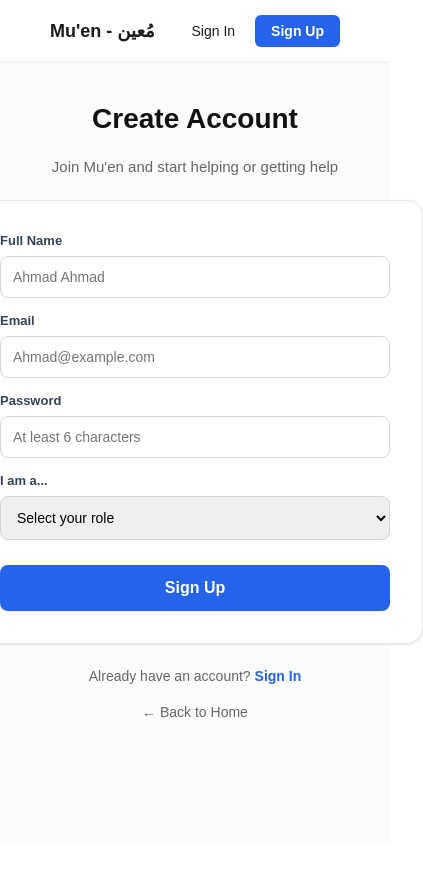
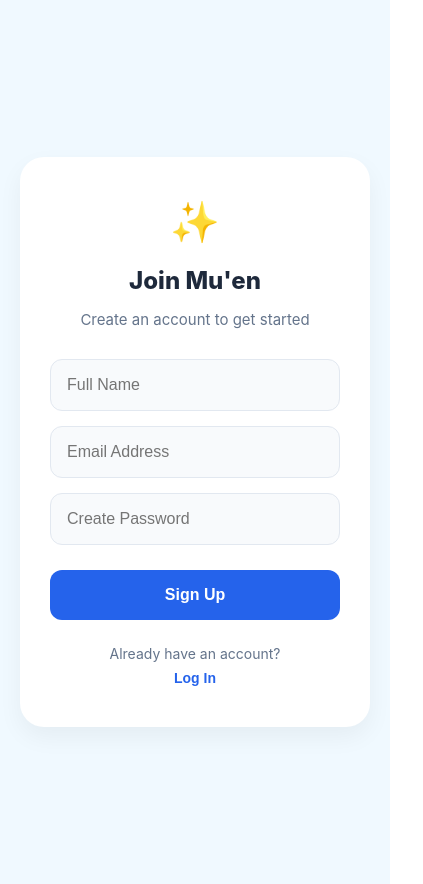
Before and after one commit to dareenqutyshat/resqmed-portal, a React (Create React App) app: page /signup in a window 390 px wide. Shown: the whole page, 423 px wide, since content can reach past the window. Before the commit the page ends 844 px from the top, so only its background shows below. Built offline with nearby package versions, Linux system fonts and the light colour scheme.

Commit message:
style: unified mobile-first login and signup

```diff
--- a/src/App.js
+++ b/src/App.js
@@ -3,6 +3,8 @@ import { BrowserRouter as Router, Routes, Route } from 'react-router-dom';
 import Home from './pages/Home';
 import Login from './pages/Login';
 import Signup from './pages/Signup';
+import Dashboard from './pages/Dashboard';
+
 
 function App() {
   return (
@@ -11,6 +13,7 @@ function App() {
         <Route path="/" element={<Home />} />
         <Route path="/login" element={<Login />} />
         <Route path="/signup" element={<Signup />} />
+        <Route path="/dashboard" element={<Dashboard />} />
       </Routes>
     </Router>
   );
--- a/src/pages/Home.js
+++ b/src/pages/Home.js
@@ -1,42 +1,33 @@
 import React from 'react';
-import { Link } from 'react-router-dom';
+import { useNavigate } from 'react-router-dom';
 
 const Home = () => {
+  const navigate = useNavigate();
+
   return (
-    <div style={pageStyle}>
-      <nav style={navStyle}>
-        <div style={logoStyle}>Mu'en - مُعين</div>
-        <div style={navLinks}>
-          <Link to="/login" style={signInLink}>Sign In</Link>
-          <Link to="/signup" style={signUpButton}>Sign Up</Link>
+    <div style={fullPage}>
+      <div style={heroCard}>
+        <h1 style={logoText}>💙 Mu'en</h1>
+        <h2 style={headline}>Medical Support, Simplified.</h2>
+        <p style={subText}>Connecting patients with volunteers and doctors in one secure portal.</p>
+
+        <div style={buttonGroup}>
+          <button onClick={() => navigate('/signup')} style={primaryBtn}>Get Started</button>
+          <button onClick={() => navigate('/login')} style={secondaryBtn}>Sign In</button>
         </div>
-      </nav>
-
-      <main style={heroSection}>
-        <h1 style={heroTitle}>Mu'en, <br/>Medical Support.</h1>
-        <p style={heroSubtitle}>Connecting patients, doctors, and volunteers in one secure portal.</p>
-        <div style={buttonGroup}>
-          <Link to="/signup" style={primaryBtn}>Get Started</Link>
-          <Link to="/login" style={secondaryBtn}>View Dashboard</Link>
-        </div>
-      </main>
+      </div>
     </div>
   );
 };
 
-const pageStyle = { minHeight: '100vh', backgroundColor: '#fff', fontFamily: 'sans-serif' };
-const navStyle = { display: 'flex', justifyContent: 'space-between', padding: '20px 50px', alignItems: 'center' };
-const logoStyle = { fontWeight: 'bold', fontSize: '22px', color: '#2563eb' };
-const navLinks = { display: 'flex', gap: '20px', alignItems: 'center' };
-const signInLink = { textDecoration: 'none', color: '#475569', fontWeight: '600' };
-const signUpButton = { textDecoration: 'none', backgroundColor: '#2563eb', color: '#fff', padding: '10px 20px', borderRadius: '8px', fontWeight: 'bold' };
-
-const heroSection = { display: 'flex', flexDirection: 'column', alignItems: 'center', justifyContent: 'center', height: '70vh', textAlign: 'center', padding: '0 20px' };
-const heroTitle = { fontSize: '56px', fontWeight: '800', color: '#0f172a', marginBottom: '20px', lineHeight: '1.1' };
-const heroSubtitle = { fontSize: '20px', color: '#64748b', marginBottom: '40px', maxWidth: '600px' };
-
-const buttonGroup = { display: 'flex', gap: '15px' };
-const primaryBtn = { ...signUpButton, padding: '15px 30px', fontSize: '18px' };
-const secondaryBtn = { ...primaryBtn, backgroundColor: '#f1f5f9', color: '#0f172a' };
+// Styles
+const fullPage = { height: '100vh', display: 'flex', alignItems: 'center', justifyContent: 'center', backgroundColor: '#f0f9ff', padding: '20px' };
+const heroCard = { textAlign: 'center', maxWidth: '400px', width: '100%' };
+const logoText = { fontSize: '2.5rem', fontWeight: '800', color: '#2563eb', marginBottom: '10px' };
+const headline = { fontSize: '1.5rem', color: '#1e293b', marginBottom: '15px' };
+const subText = { color: '#64748b', marginBottom: '30px', lineHeight: '1.6' };
+const buttonGroup = { display: 'flex', flexDirection: 'column', gap: '12px' };
+const primaryBtn = { padding: '16px', borderRadius: '12px', border: 'none', backgroundColor: '#2563eb', color: 'white', fontWeight: '700', fontSize: '1rem', cursor: 'pointer' };
+const secondaryBtn = { padding: '16px', borderRadius: '12px', border: '1px solid #cbd5e1', backgroundColor: 'white', color: '#1e293b', fontWeight: '600', fontSize: '1rem', cursor: 'pointer' };
 
 export default Home;
--- a/src/pages/Login.js
+++ b/src/pages/Login.js
@@ -1,96 +1,111 @@
-import React, { useState } from 'react';
-import { useNavigate, Link } from 'react-router-dom';
+import React from 'react';
+import { useNavigate } from 'react-router-dom';
 
 const Login = () => {
   const navigate = useNavigate();
-  const [email, setEmail] = useState('');
-  const [password, setPassword] = useState('');
 
   const handleLogin = (e) => {
     e.preventDefault();
+    // For now, we just navigate to the dashboard
     navigate('/dashboard');
   };
 
   return (
     <div style={pageStyle}>
-      {}
-      <nav style={navStyle}>
-        <div style={logoStyle}>Mu'en - مُعين</div>
-        <div style={navLinks}>
-          <Link to="/login" style={activeNavLink}>Sign In</Link>
-          <Link to="/signup" style={buttonNavLink}>Sign Up</Link>
-        </div>
-      </nav>
+      <div style={cardStyle}>
+        <div style={logoIcon}>💙</div>
+        <h2 style={titleStyle}>Welcome Back</h2>
+        <p style={subtitleStyle}>Log in to your Mu'en account</p>
 
-      <main style={mainContainer}>
-
-        <h1 style={titleStyle}>Welcome Back</h1>
-        <p style={subtitleStyle}>Sign in to your Mu'en account</p>
-
-        <div style={cardStyle}>
         <form onSubmit={handleLogin} style={formStyle}>
-            <div style={inputGroup}>
-              <label style={labelStyle}>Email</label>
           <input
             type="email"
-                placeholder="Ahmad@example.com"
+            placeholder="Email Address"
+            style={inputStyle}
             required
-                style={inputStyle}
-                onChange={(e) => setEmail(e.target.value)}
           />
-            </div>
-
-            <div style={inputGroup}>
-              <label style={labelStyle}>Password</label>
           <input
             type="password"
-                placeholder="Enter your password"
+            placeholder="Password"
+            style={inputStyle}
             required
-                style={inputStyle}
-                onChange={(e) => setPassword(e.target.value)}
           />
-            </div>
 
-            <button type="submit" style={primaryButtonStyle}>Sign In</button>
+          <button type="submit" style={primaryBtn}>
+            Log In
+          </button>
         </form>
-        </div>
 
         <div style={footerStyle}>
-          <span style={footerText}>Don't have an account? </span>
-          <Link to="/signup" style={linkStyle}>Sign Up</Link>
+          <p style={textStyle}>Don't have an account?</p>
+          <button
+            onClick={() => navigate('/signup')}
+            style={linkBtn}
+          >
+            Create Account
+          </button>
         </div>
-
-        <Link to="/" style={backLink}>← Back to Home</Link>
-      </main>
+      </div>
     </div>
   );
 };
 
-// --- Styles ---
-const pageStyle = { minHeight: '100vh', backgroundColor: '#fcfcfc', fontFamily: 'sans-serif' };
-const navStyle = { display: 'flex', justifyContent: 'space-between', padding: '15px 50px', alignItems: 'center', backgroundColor: '#fff', borderBottom: '1px solid #eee' };
-const logoStyle = { fontWeight: 'bold', fontSize: '18px', color: '#1a1a1a' };
-const navLinks = { display: 'flex', gap: '20px', alignItems: 'center' };
-const activeNavLink = { textDecoration: 'none', color: '#1a1a1a', fontSize: '14px' };
-const buttonNavLink = { textDecoration: 'none', backgroundColor: '#2563eb', color: '#fff', padding: '8px 16px', borderRadius: '6px', fontSize: '14px', fontWeight: 'bold' };
+// --- Mobile-First Styles ---
+const pageStyle = {
+  height: '100vh',
+  display: 'flex',
+  alignItems: 'center',
+  justifyContent: 'center',
+  backgroundColor: '#f8fafc',
+  padding: '20px',
+};
 
-const mainContainer = { display: 'flex', flexDirection: 'column', alignItems: 'center', paddingTop: '60px' };
-const iconBox = { width: '48px', height: '48px', backgroundColor: '#2563eb', color: '#fff', borderRadius: '12px', display: 'flex', justifyContent: 'center', alignItems: 'center', fontSize: '24px', marginBottom: '20px' };
-const titleStyle = { fontSize: '28px', fontWeight: 'bold', margin: '0 0 8px 0', color: '#111' };
-const subtitleStyle = { color: '#666', marginBottom: '30px', fontSize: '15px' };
+const cardStyle = {
+  width: '100%',
+  maxWidth: '400px',
+  backgroundColor: '#ffffff',
+  padding: '40px 30px',
+  borderRadius: '24px',
+  boxShadow: '0 10px 25px rgba(0,0,0,0.05)',
+  textAlign: 'center',
+};
 
-const cardStyle = { width: '100%', maxWidth: '400px', backgroundColor: '#fff', border: '1px solid #e5e7eb', borderRadius: '16px', padding: '32px', boxShadow: '0 1px 3px rgba(0,0,0,0.1)' };
-const formStyle = { display: 'flex', flexDirection: 'column', gap: '20px' };
-const inputGroup = { display: 'flex', flexDirection: 'column', gap: '8px', textAlign: 'left' };
-const labelStyle = { fontSize: '14px', fontWeight: '600', color: '#374151' };
-const inputStyle = { padding: '12px', borderRadius: '8px', border: '1px solid #d1d5db', fontSize: '14px', outline: 'none' };
-const primaryButtonStyle = { backgroundColor: '#2563eb', color: '#fff', border: 'none', padding: '14px', borderRadius: '8px', fontWeight: 'bold', cursor: 'pointer', fontSize: '16px' };
+const logoIcon = { fontSize: '40px', marginBottom: '15px' };
+const titleStyle = { fontSize: '24px', fontWeight: '800', color: '#1e293b', marginBottom: '8px' };
+const subtitleStyle = { fontSize: '15px', color: '#64748b', marginBottom: '30px' };
 
-const footerStyle = { marginTop: '24px', fontSize: '14px' };
-const footerText = { color: '#666' };
-const linkStyle = { color: '#2563eb', fontWeight: 'bold', textDecoration: 'none' };
-const backLink = { marginTop: '20px', textDecoration: 'none', color: '#666', fontSize: '14px' };
+const formStyle = { display: 'flex', flexDirection: 'column', gap: '15px' };
 
+const inputStyle = {
+  padding: '16px',
+  borderRadius: '12px',
+  border: '1px solid #e2e8f0',
+  fontSize: '16px', // Prevents iPhone zoom-on-focus
+  backgroundColor: '#f1f5f9',
+  outline: 'none',
+};
 
+const primaryBtn = {
+  marginTop: '10px',
+  padding: '16px',
+  borderRadius: '12px',
+  border: 'none',
+  backgroundColor: '#2563eb',
+  color: 'white',
+  fontSize: '16px',
+  fontWeight: '700',
+  cursor: 'pointer',
+};
+
+const footerStyle = { marginTop: '25px' };
+const textStyle = { fontSize: '14px', color: '#64748b', marginBottom: '5px' };
+const linkBtn = {
+  background: 'none',
+  border: 'none',
+  color: '#2563eb',
+  fontWeight: '700',
+  cursor: 'pointer',
+  fontSize: '14px'
+};
 
 export default Login;
--- a/src/pages/Signup.js
+++ b/src/pages/Signup.js
@@ -1,96 +1,71 @@
-import React, { useState } from 'react';
-import { useNavigate, Link } from 'react-router-dom';
+import React from 'react';
+import { useNavigate } from 'react-router-dom';
 
 const Signup = () => {
   const navigate = useNavigate();
-  const [formData, setFormData] = useState({ fullName: '', email: '', password: '', role: '' });
 
   const handleSignup = (e) => {
     e.preventDefault();
-    alert(`Account created for ${formData.fullName}!`);
-    navigate('/login');
+    navigate('/dashboard');
   };
 
   return (
     <div style={pageStyle}>
-      <nav style={navStyle}>
-        <div style={logoStyle}>Mu'en - مُعين</div>
-        <div style={navLinks}>
-          <Link to="/login" style={activeNavLink}>Sign In</Link>
-          <Link to="/signup" style={buttonNavLink}>Sign Up</Link>
-        </div>
-      </nav>
+      <div style={cardStyle}>
+        <div style={logoIcon}>✨</div>
+        <h2 style={titleStyle}>Join Mu'en</h2>
+        <p style={subtitleStyle}>Create an account to get started</p>
 
-      <main style={mainContainer}>
-        <h1 style={titleStyle}>Create Account</h1>
-        <p style={subtitleStyle}>Join Mu'en and start helping or getting help</p>
+        <form onSubmit={handleSignup} style={formStyle}>
+          <input
+            type="text"
+            placeholder="Full Name"
+            style={inputStyle}
+            required
+          />
+          <input
+            type="email"
+            placeholder="Email Address"
+            style={inputStyle}
+            required
+          />
+          <input
+            type="password"
+            placeholder="Create Password"
+            style={inputStyle}
+            required
+          />
 
-        <div style={cardStyle}>
-          <form onSubmit={handleSignup} style={formStyle}>
-            <div style={inputGroup}>
-              <label style={labelStyle}>Full Name</label>
-              <input type="text" placeholder="Ahmad Ahmad" required style={inputStyle} onChange={(e) => setFormData({...formData, fullName: e.target.value})} />
-            </div>
-
-            <div style={inputGroup}>
-              <label style={labelStyle}>Email</label>
-              <input type="email" placeholder="Ahmad@example.com" required style={inputStyle} onChange={(e) => setFormData({...formData, email: e.target.value})} />
-            </div>
-
-            <div style={inputGroup}>
-              <label style={labelStyle}>Password</label>
-              <input type="password" placeholder="At least 6 characters" required style={inputStyle} onChange={(e) => setFormData({...formData, password: e.target.value})} />
-            </div>
-
-            <div style={inputGroup}>
-              <label style={labelStyle}>I am a...</label>
-              <select
-                style={inputStyle}
-                required
-                value={formData.role}
-                onChange={(e) => setFormData({...formData, role: e.target.value})}
-              >
-                <option value="">Select your role</option>
-                <option value="Patient">Patient</option>
-                <option value="Doctor">Doctor</option>
-                <option value="Volunteer">Volunteer</option>
-              </select>
-            </div>
-
-            <button type="submit" style={primaryButtonStyle}>Sign Up</button>
-          </form>
-        </div>
+          <button type="submit" style={primaryBtn}>
+            Sign Up
+          </button>
+        </form>
 
         <div style={footerStyle}>
-          <span style={footerText}>Already have an account? </span>
-          <Link to="/login" style={linkStyle}>Sign In</Link>
+          <p style={textStyle}>Already have an account?</p>
+          <button
+            onClick={() => navigate('/login')}
+            style={linkBtn}
+          >
+            Log In
+          </button>
         </div>
-
-        <Link to="/" style={backLink}>← Back to Home</Link>
-      </main>
+      </div>
     </div>
   );
 };
 
-const pageStyle = { minHeight: '100vh', backgroundColor: '#fcfcfc', fontFamily: 'sans-serif' };
-const navStyle = { display: 'flex', justifyContent: 'space-between', padding: '15px 50px', alignItems: 'center', backgroundColor: '#fff', borderBottom: '1px solid #eee' };
-const logoStyle = { fontWeight: 'bold', fontSize: '18px', color: '#1a1a1a' };
-const navLinks = { display: 'flex', gap: '20px', alignItems: 'center' };
-const activeNavLink = { textDecoration: 'none', color: '#1a1a1a', fontSize: '14px' };
-const buttonNavLink = { textDecoration: 'none', backgroundColor: '#2563eb', color: '#fff', padding: '8px 16px', borderRadius: '6px', fontSize: '14px', fontWeight: 'bold' };
-const mainContainer = { display: 'flex', flexDirection: 'column', alignItems: 'center', paddingTop: '40px', paddingBottom: '40px' };
-const iconBox = { width: '48px', height: '48px', backgroundColor: '#2563eb', color: '#fff', borderRadius: '12px', display: 'flex', justifyContent: 'center', alignItems: 'center', fontSize: '24px', marginBottom: '20px' };
-const titleStyle = { fontSize: '28px', fontWeight: 'bold', margin: '0 0 8px 0', color: '#111' };
-const subtitleStyle = { color: '#666', marginBottom: '25px', fontSize: '15px' };
-const cardStyle = { width: '100%', maxWidth: '400px', backgroundColor: '#fff', border: '1px solid #e5e7eb', borderRadius: '16px', padding: '32px', boxShadow: '0 1px 3px rgba(0,0,0,0.1)' };
+// Reusing same styles for consistency
+const pageStyle = { height: '100vh', display: 'flex', alignItems: 'center', justifyContent: 'center', backgroundColor: '#f0f9ff', padding: '20px' };
+const cardStyle = { width: '100%', maxWidth: '400px', backgroundColor: '#ffffff', padding: '40px 30px', borderRadius: '24px', boxShadow: '0 10px 25px rgba(0,0,0,0.05)', textAlign: 'center' };
+const logoIcon = { fontSize: '40px', marginBottom: '15px' };
+const titleStyle = { fontSize: '24px', fontWeight: '800', color: '#1e293b', marginBottom: '8px' };
+const subtitleStyle = { fontSize: '15px', color: '#64748b', marginBottom: '30px' };
 const formStyle = { display: 'flex', flexDirection: 'column', gap: '15px' };
-const inputGroup = { display: 'flex', flexDirection: 'column', gap: '8px', textAlign: 'left' };
-const labelStyle = { fontSize: '13px', fontWeight: '600', color: '#374151' };
-const inputStyle = { padding: '12px', borderRadius: '8px', border: '1px solid #d1d5db', fontSize: '14px', outline: 'none' };
-const primaryButtonStyle = { backgroundColor: '#2563eb', color: '#fff', border: 'none', padding: '14px', borderRadius: '8px', fontWeight: 'bold', cursor: 'pointer', fontSize: '16px', marginTop: '10px' };
-const footerStyle = { marginTop: '24px', fontSize: '14px' };
-const footerText = { color: '#666' };
-const linkStyle = { color: '#2563eb', fontWeight: 'bold', textDecoration: 'none' };
-const backLink = { marginTop: '20px', textDecoration: 'none', color: '#666', fontSize: '14px' };
+const inputStyle = { padding: '16px', borderRadius: '12px', border: '1px solid #e2e8f0', fontSize: '16px', backgroundColor: '#f8fafc', outline: 'none' };
+const primaryBtn = { marginTop: '10px', padding: '16px', borderRadius: '12px', border: 'none', backgroundColor: '#2563eb', color: 'white', fontSize: '16px', fontWeight: '700', cursor: 'pointer' };
+const footerStyle = { marginTop: '25px' };
+const textStyle = { fontSize: '14px', color: '#64748b', marginBottom: '5px' };
+const linkBtn = { background: 'none', border: 'none', color: '#2563eb', fontWeight: '700', cursor: 'pointer', fontSize: '14px' };
 
 export default Signup;
```
Lines whose indentation alone changed are shown as unchanged.
